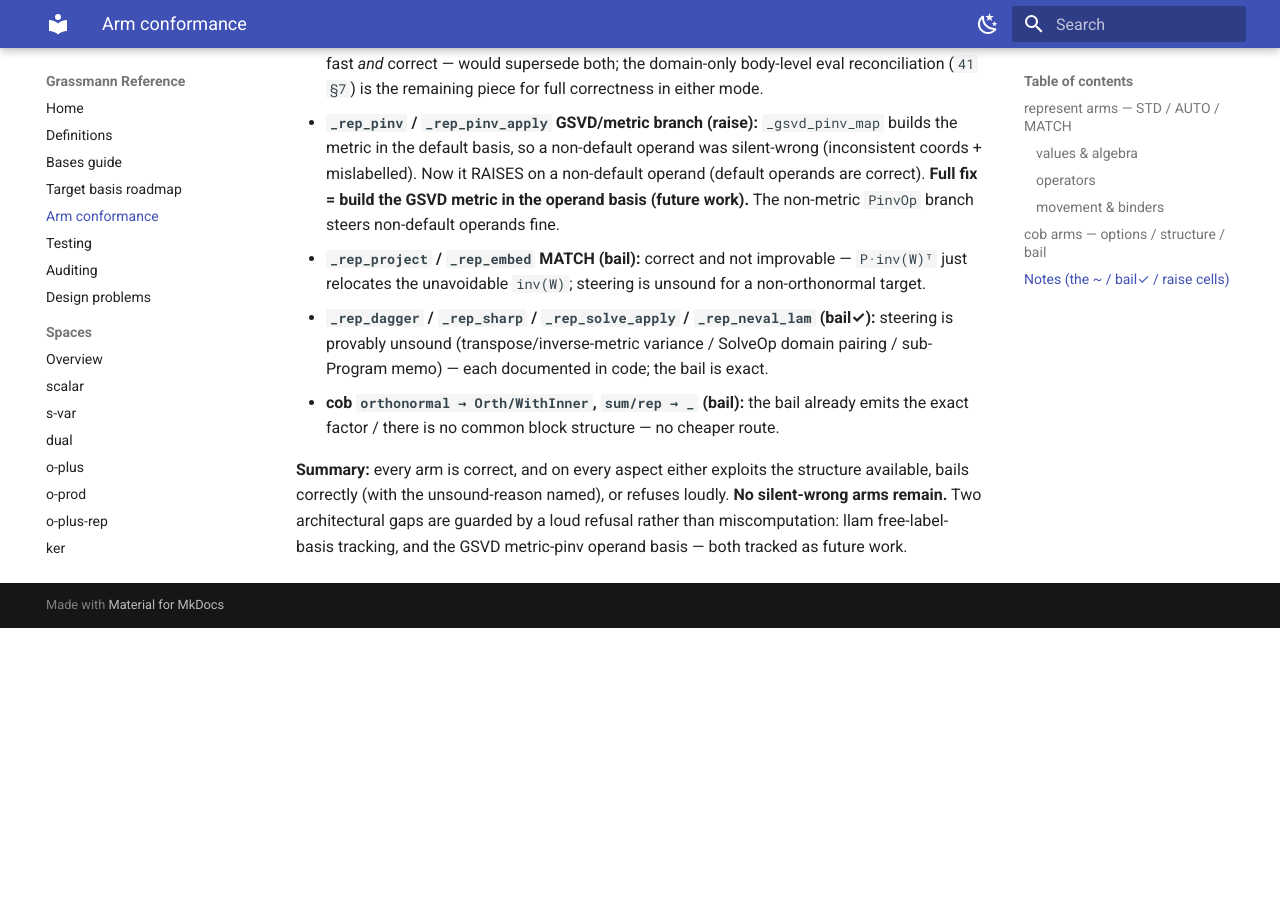
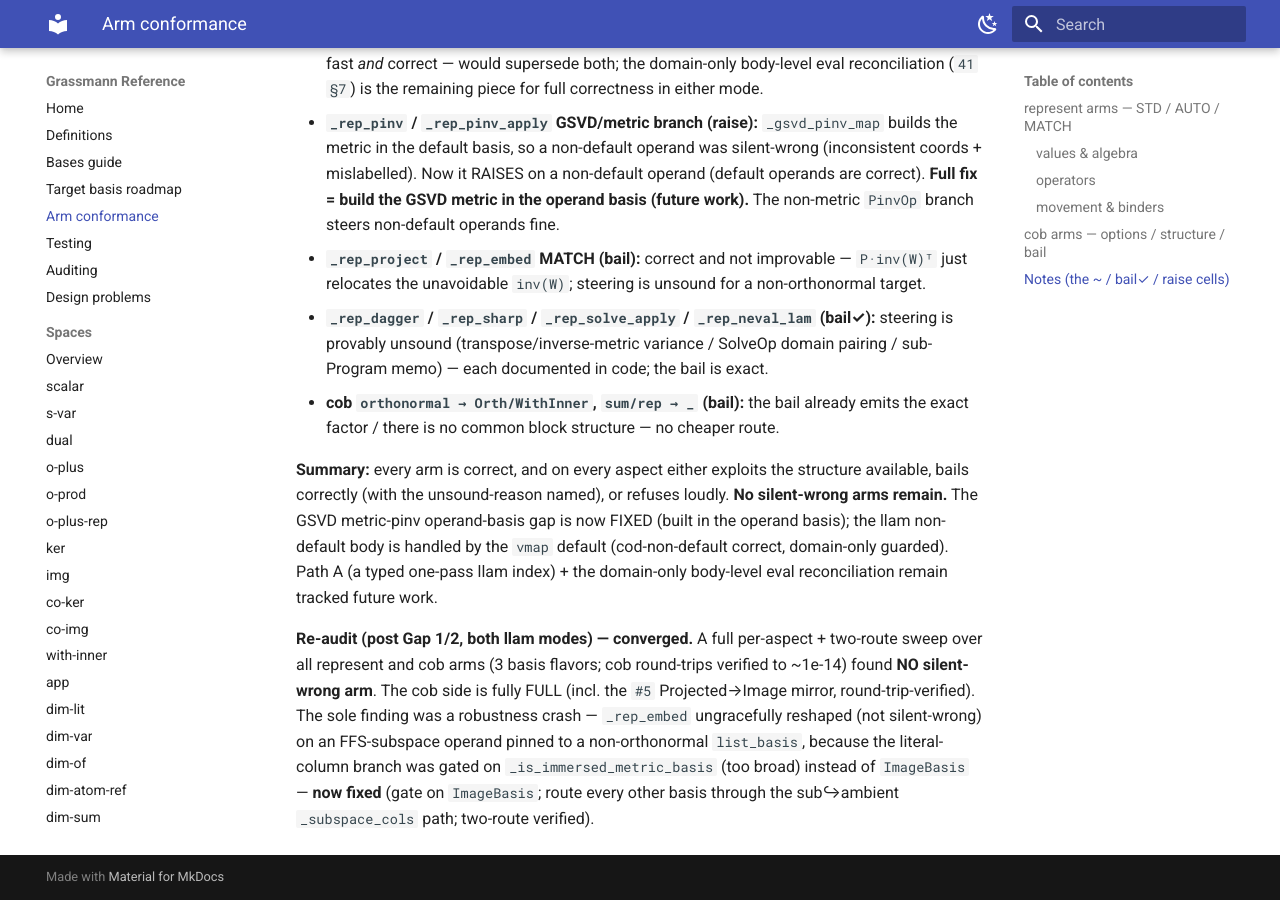
Before and after one commit to wraith1995/Grassmann, an MkDocs documentation site: the page built from docs/arm-conformance.md, in a window 1280 px wide and 900 px high, scrolled down 5274 px. Built offline with MkDocs 1.6.1 and Material for MkDocs 9.7.7, drawn with Linux system fonts in a browser that asks for light colours; before the commit the page ends 5902 px from its top, so only the background shows below that.

Commit message:
docs: arm-conformance — record the post-Gap-1/2 re-audit (converged; embed crash fixed)
Full per-aspect + two-route sweep over all represent and cob arms (both llam modes): no silent-wrong
arm; cob fully FULL + round-trip-verified; the sole finding (embed subspace-list ungraceful crash)
fixed. GSVD operand-basis gap now fixed; llam handled by the vmap default. Path A + the domain-only
body-level eval reconciliation remain future work.

```diff
--- a/docs/arm-conformance.md
+++ b/docs/arm-conformance.md
@@ -114,6 +114,16 @@ pure-realizable pairs); the `_cob_from_*` handlers run only when a side is non-s
   / there is no common block structure — no cheaper route.
 
 **Summary:** every arm is correct, and on every aspect either exploits the structure available, bails
-correctly (with the unsound-reason named), or refuses loudly. **No silent-wrong arms remain.** Two
-architectural gaps are guarded by a loud refusal rather than miscomputation: llam free-label-basis
-tracking, and the GSVD metric-pinv operand basis — both tracked as future work.
+correctly (with the unsound-reason named), or refuses loudly. **No silent-wrong arms remain.** The
+GSVD metric-pinv operand-basis gap is now FIXED (built in the operand basis); the llam non-default
+body is handled by the `vmap` default (cod-non-default correct, domain-only guarded). Path A (a typed
+one-pass llam index) + the domain-only body-level eval reconciliation remain tracked future work.
+
+**Re-audit (post Gap 1/2, both llam modes) — converged.** A full per-aspect + two-route sweep over all
+represent and cob arms (3 basis flavors; cob round-trips verified to ~1e-14) found **NO silent-wrong
+arm**. The cob side is fully FULL (incl. the `#5` Projected→Image mirror, round-trip-verified). The
+sole finding was a robustness crash — `_rep_embed` ungracefully reshaped (not silent-wrong) on an
+FFS-subspace operand pinned to a non-orthonormal `list_basis`, because the literal-column branch was
+gated on `_is_immersed_metric_basis` (too broad) instead of `ImageBasis` — **now fixed** (gate on
+`ImageBasis`; route every other basis through the sub↪ambient `_subspace_cols` path; two-route
+verified).
```
